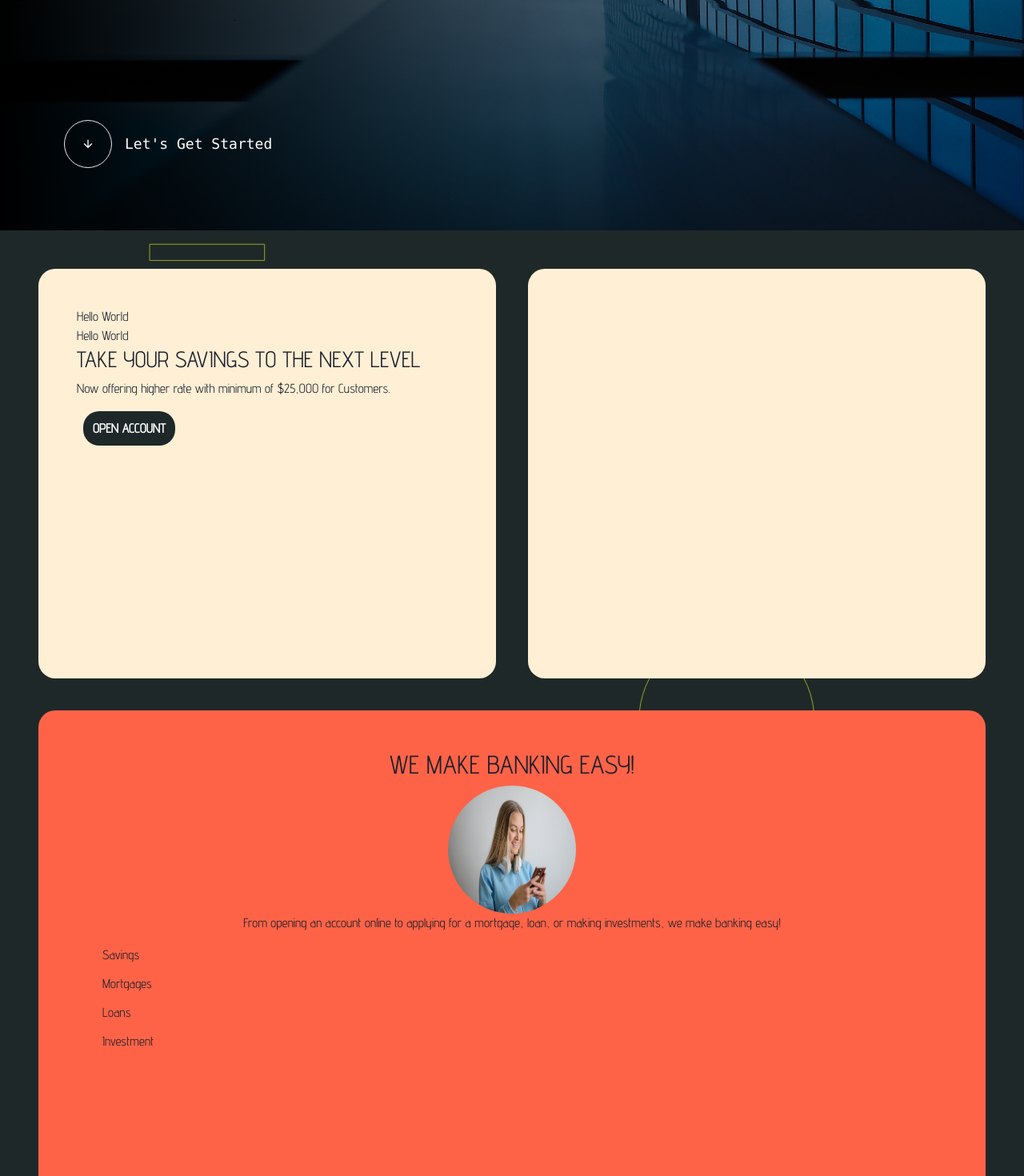
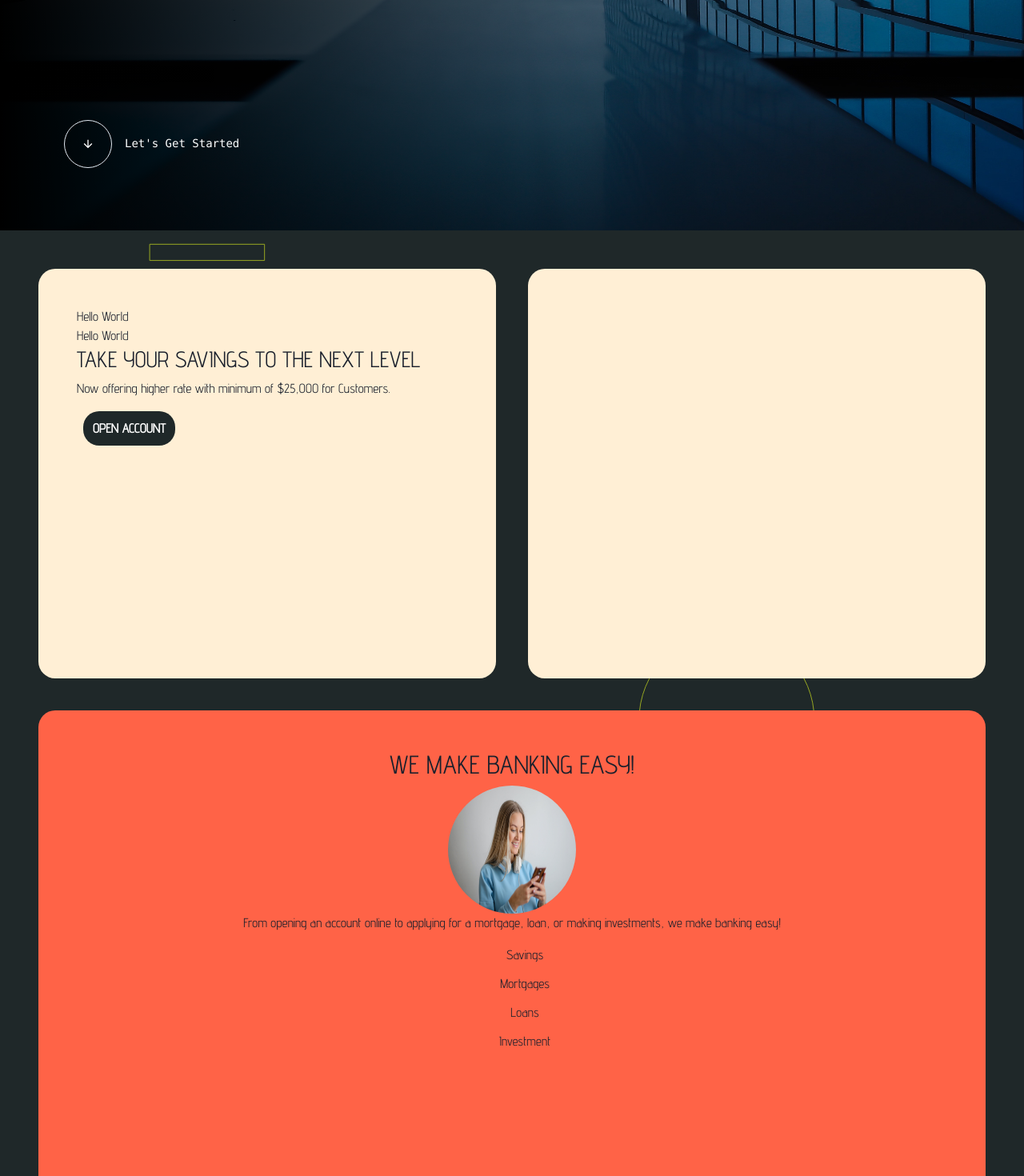
Before and after one commit to julzedz/GT-Savings-Investment-App, a React (Create React App) app: page /home in a window 1280 px wide. Shown: the part 480-1950 px from the top of the page at 80% size. Built offline with nearby package versions, Linux system fonts and the light colour scheme; a web font is replaced by a local one.

Commit message:
Add link to get started button

```diff
--- a/src/components/home.jsx
+++ b/src/components/home.jsx
@@ -8,12 +8,13 @@ import {
   Button,
   Grid,
   GridItem,
+  List,
   ListItem,
-  List,
   Link,
   Flex,
   Img,
 } from '@chakra-ui/react';
+import { Link as RouterLink } from 'react-router-dom';
 import { ArrowDownIcon } from '@chakra-ui/icons';
 import coverImage from '../assets/skyscraper2.jpg';
 import bgsvg from '../assets/ColoredShapes.svg';
@@ -69,13 +70,13 @@ const Home = () => (
         >
           We are committed to helping you set and clarify your financial goals.
         </Text>
+        <Link as={RouterLink} to="/investment">
           <Flex
-          as="Button"
             m={3}
             p={3}
             textColor="white"
             transition="all 0.2s cubic-bezier(.08,.52,.52,1)"
-          justifyContent={{ base: 'center', lg: 'center' }}
+            justifyContent={{ base: 'center', lg: 'left' }}
             alignItems="center"
             width={{ base: '100%', lg: 'auto' }}
           >
@@ -94,11 +95,12 @@ const Home = () => (
               mx={2}
               my={3}
               fontFamily="Menlo"
-            fontSize="lg"
+              fontSize="sm"
             >
               Let&apos;s Get Started
             </Text>
           </Flex>
+        </Link>
       </Box>
     </Box>
     <Box
@@ -168,7 +170,7 @@ const Home = () => (
             />
             <Text>From opening an account online to applying for a mortgage, loan, or making investments, we make banking easy!</Text>
           </Box>
-          <List spacing={3}>
+          <List spacing={3} textAlign="center">
             <ListItem>
               <Link href="/account">Savings</Link>
             </ListItem>
```
Lines whose indentation alone changed are shown as unchanged.
